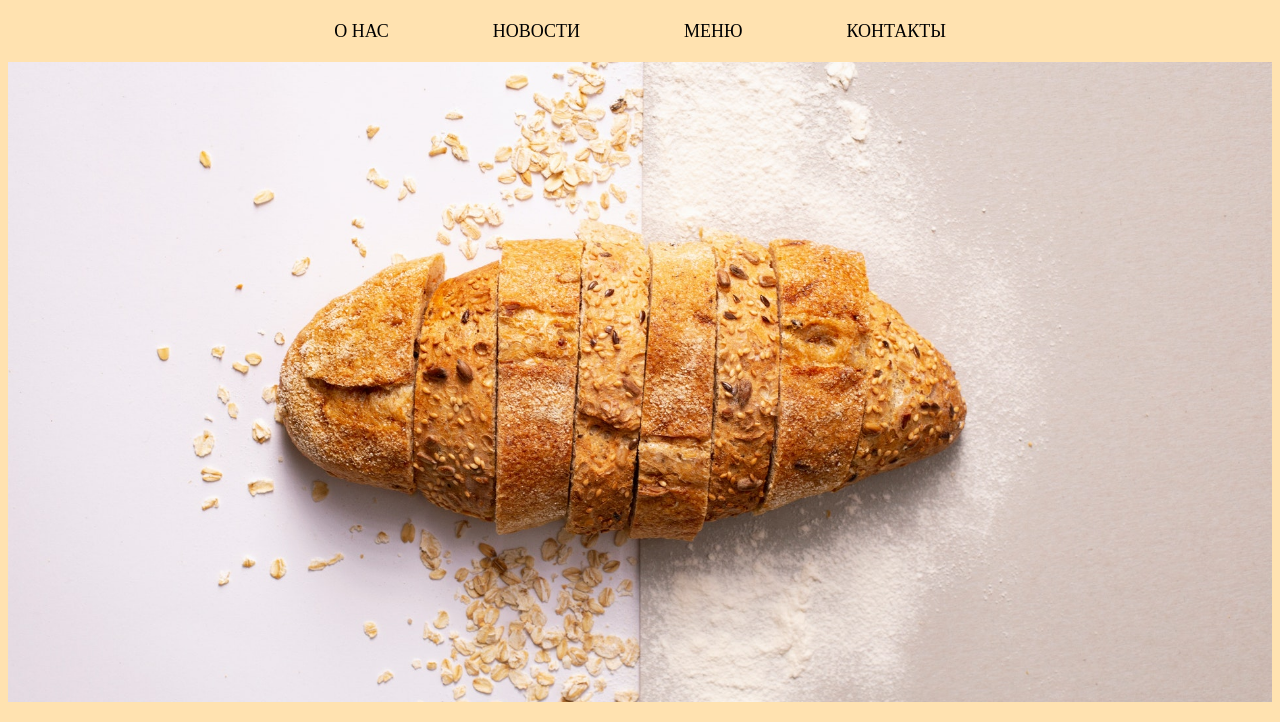
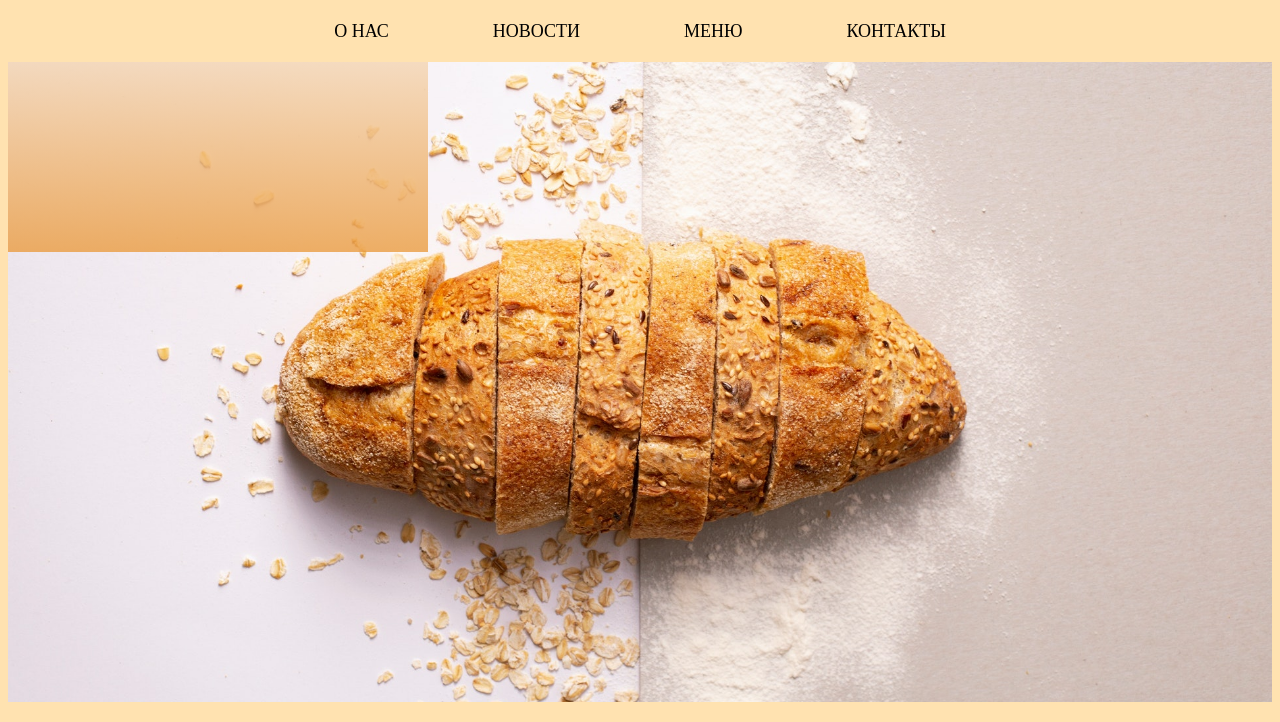
Before and after one commit to KsenosNick/layout-basic-project_1, a plain HTML site: page src/index.html in a window 1280 px wide. Shown: the part 111-833 px from the top of the page. Drawn offline with Linux system fonts and the light colour scheme.

Commit message:
Добавление градиентов

```diff
--- a/src/css/style.css
+++ b/src/css/style.css
@@ -23,7 +23,7 @@ li:last-child {
 }
 
 a {
-    color:black;
+  color: black;
   text-decoration: none;
   font-size: 18px;
 }
@@ -40,3 +40,13 @@ nav {
     background-position: center;
     background-size: cover; */
 }
+
+.section-about__block {
+  width: 420px;
+  height: 190px;
+  background: linear-gradient(
+    180deg,
+    rgba(244, 213, 178, 0.8) 0%,
+    rgba(234, 156, 65, 0.8) 100%
+  );
+}
--- a/src/index.html
+++ b/src/index.html
@@ -6,11 +6,11 @@
     <meta name="viewport" content="width=device-width, initial-scale=1.0" />
     <link rel="stylesheet" href="./css/style.css" />
     <title>Магазин выпечки</title>
-    <meta name="description" content="Лучшая выпечка в мире">
+    <meta name="description" content="Лучшая выпечка в мире" />
   </head>
   <body>
     <header>
-      <img src="./img/01-Logo.svg" alt="Логотип">
+      <img src="./img/01-Logo.svg" alt="Логотип" />
     </header>
     <nav>
       <ul>
@@ -21,7 +21,9 @@
       </ul>
     </nav>
     <main>
-      <section class="section-about"></section>
+      <section class="section-about">
+        <div class="section-about__block"></div>
+      </section>
       <section></section>
       <section></section>
     </main>
```
Lines whose indentation alone changed are shown as unchanged.
